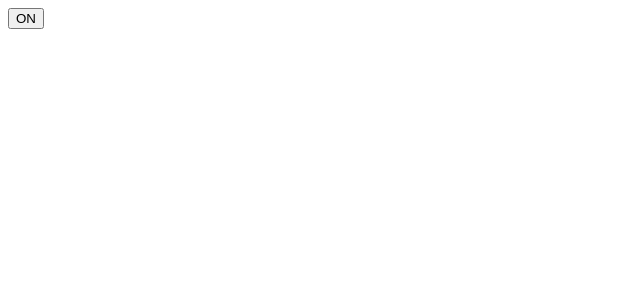
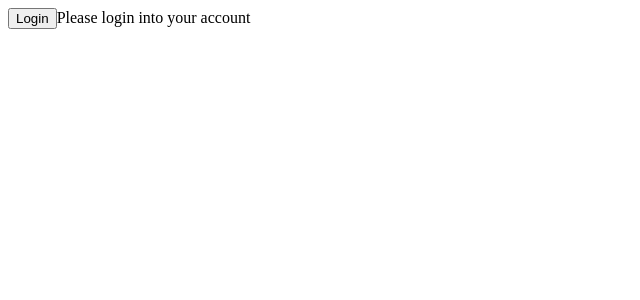
Before and after one commit to gauravm-bit/react-docx, a React (Create React App) app: page / in a window 1280 px wide. Shown: the top 300 px of the page, without its empty margins (0-640 px from the left). Built offline with nearby package versions, Linux system fonts and the light colour scheme.

Commit message:
ADDED: conditional rendering Login control

```diff
--- /dev/null
+++ b/src/LoginControl.js
@@ -0,0 +1,28 @@
+import React from 'react';
+
+class LoginControl extends React.Component {
+
+    state = { isLoggedIn: false }
+
+    handleClick = (event) => {
+        this.setState({
+            isLoggedIn : !this.state.isLoggedIn
+        })
+    }
+
+    render() {
+        if (this.state.isLoggedIn) {
+
+            return <div>
+                <button onClick={this.handleClick}>Log-Out</button>
+                   You have been logged into your account </div>
+        }
+        else {
+            return <div>
+                <button onClick={this.handleClick}>Login</button>
+                     Please login into your account </div>
+        }
+    }
+}
+
+export default LoginControl;
--- a/src/Toggle.js
+++ b/src/Toggle.js
@@ -1,25 +1,22 @@
 import React from 'react';
 
-class Toggle extends React.Component{
+class Toggle extends React.Component {
 
-         state = {isToggleOn : true}
+    state = { isToggleOn: true }
 
-
-
-    handleClick = () => {
-        this.setState(state => ( {
+    handleClick () {
+        this.setState(state => ({
             isToggleOn: !state.isToggleOn
         }))
     }
 
 
-
-    render(){
-        return<div>
-            <button onClick={this.handleClick}>
-            {this.state.isToggleOn ? 'ON' : 'OFF'}
+    render() {
+        return <div>
+            <button onClick={ this.handleClick }>
+                {this.state.isToggleOn ? 'ON' : 'OFF'}
             </button>
-             </div>
+        </div>
     }
 }
 
--- a/src/index.js
+++ b/src/index.js
@@ -1,9 +1,9 @@
 import React from 'react';
 import ReactDOM from 'react-dom';
-import Toggle from './Toggle'
+import LoginControl from './LoginControl'
 
 
   ReactDOM.render(
-   <Toggle />,
+   <LoginControl />,
     document.getElementById('root')
   );
```
